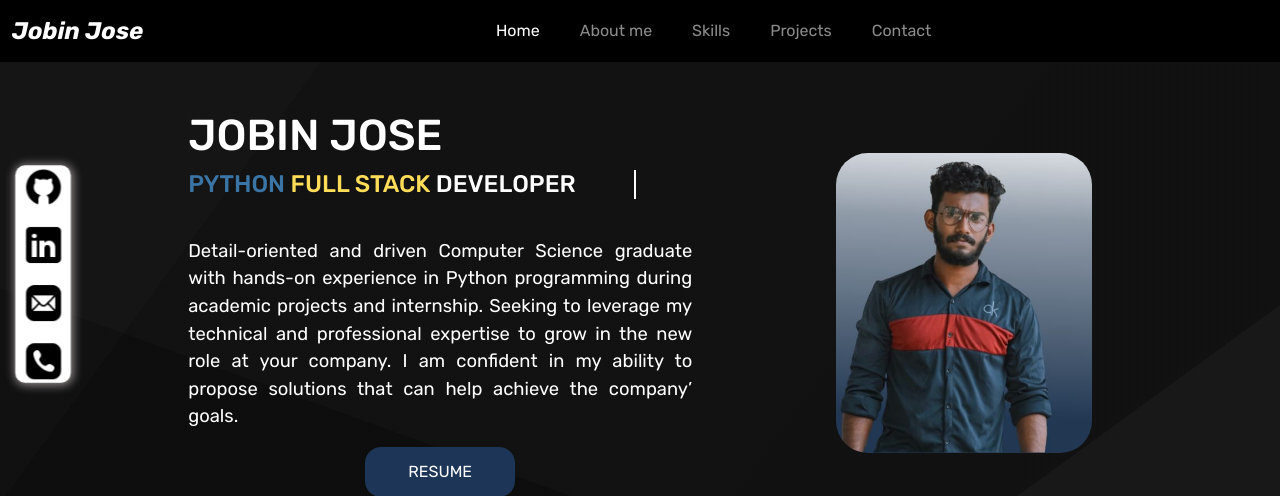
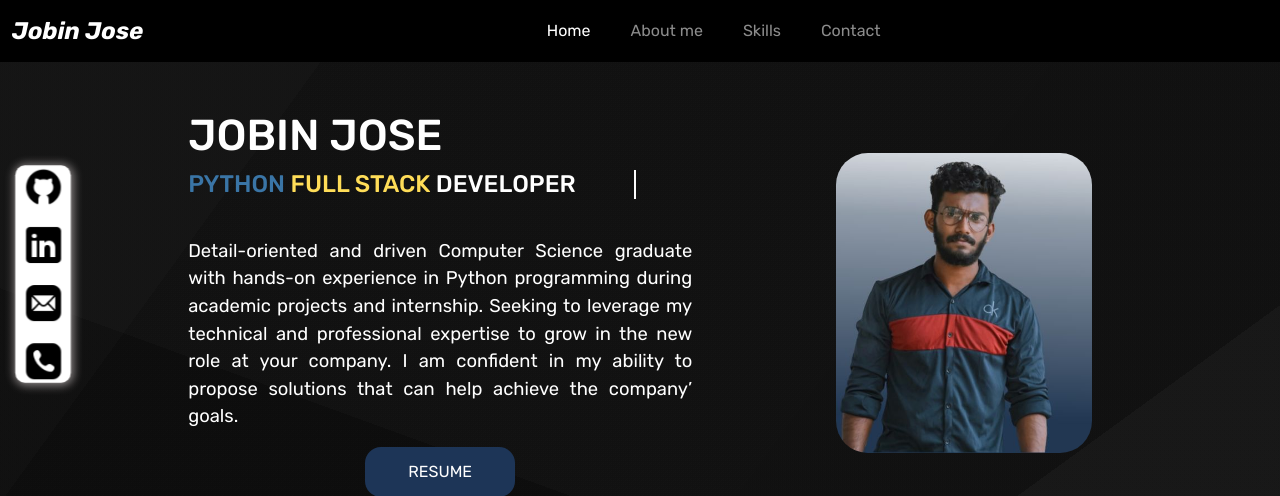
Before and after one commit to JOBIN456/My-portfolio, a Django app: page / in a window 1280 px wide. Shown: the top 496 px of the page. Run offline with Django 4.2, Linux system fonts and the light colour scheme; data comes from the database, SQL or seed files in the repository.

Commit message:
Comment out the Projects link in the header navigation

```diff
--- a/template/header.html
+++ b/template/header.html
@@ -9,7 +9,7 @@
           <a class="nav-link active" aria-current="page" href="/">Home</a>
           <a class="nav-link" href="#about-me">About me</a>
           <a class="nav-link" href="#skills">Skills</a>
-          <a class="nav-link" href="#projects">Projects</a>
+          <!-- <a class="nav-link" href="#projects">Projects</a> -->
           <a class="nav-link" href="#contact">Contact</a>
         </div>
       </div>
```
